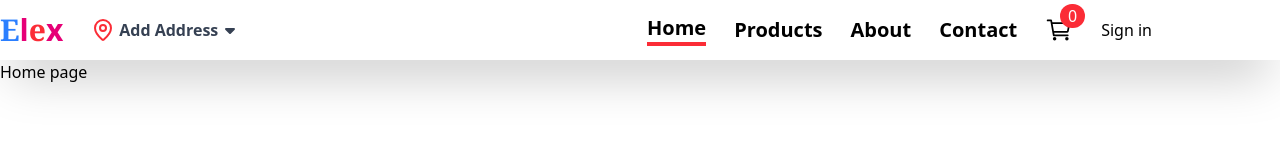
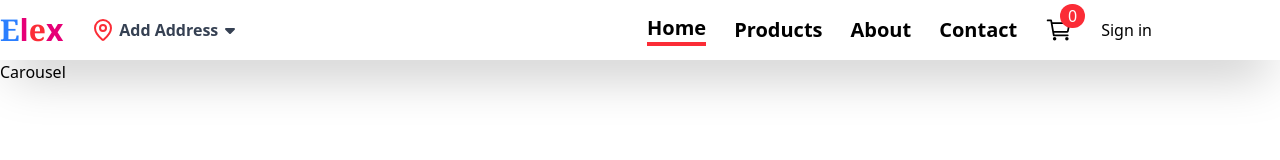
Before and after one commit to surenpal/E_commerce_audio_shop, a React (Vite) app: page / in a window 1280 px wide. Shown: the top 160 px of the page. Built offline with nearby package versions, Linux system fonts and the light colour scheme; no server answers.

Commit message:
Carousel is added to the Home screen

```diff
--- a/src/pages/Home.jsx
+++ b/src/pages/Home.jsx
@@ -1,8 +1,11 @@
 import React from 'react'
+import Carousel from '../components/Carousel'
 
 const Home = () => {
   return (
-    <div>Home page</div>
+    <>
+      <Carousel/>
+    </>
   )
 }
 
```
